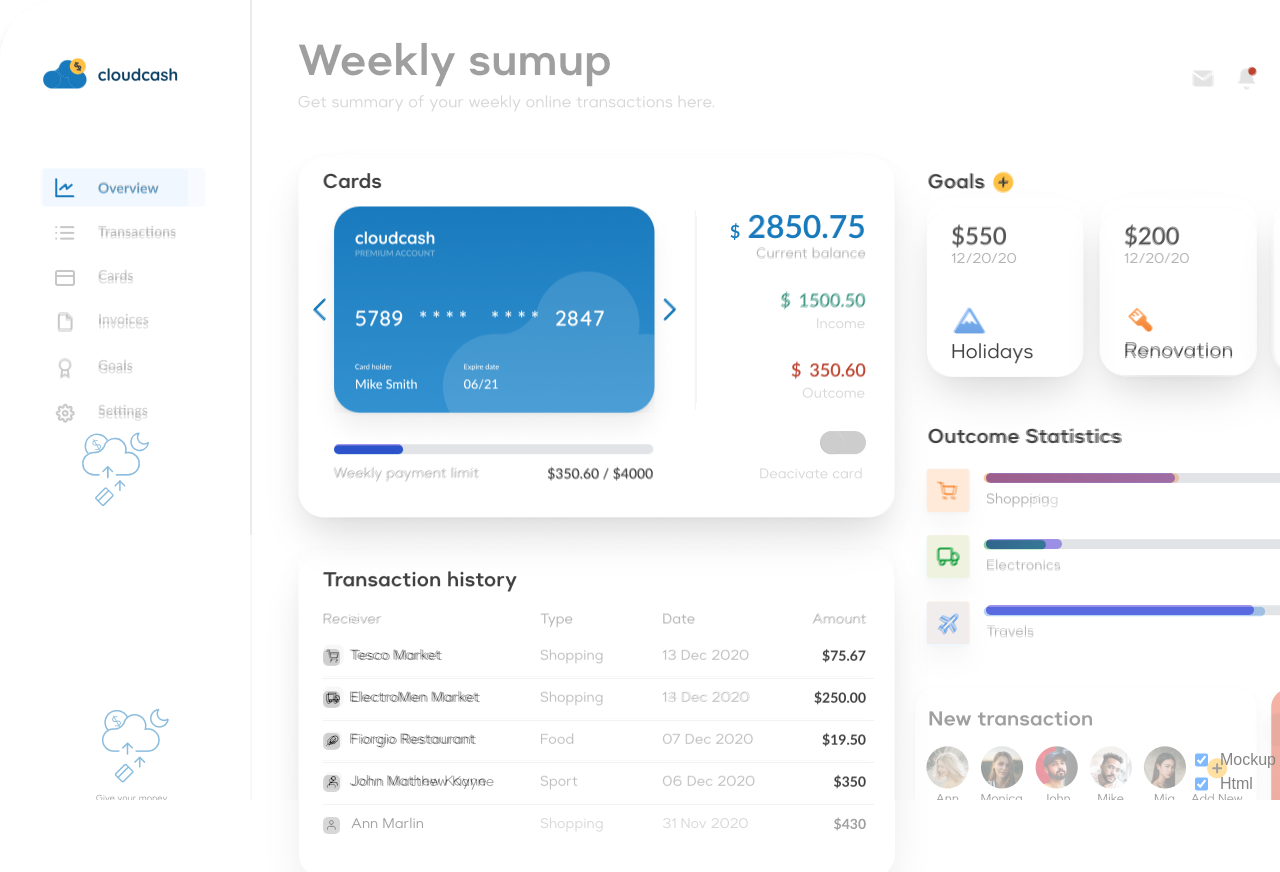
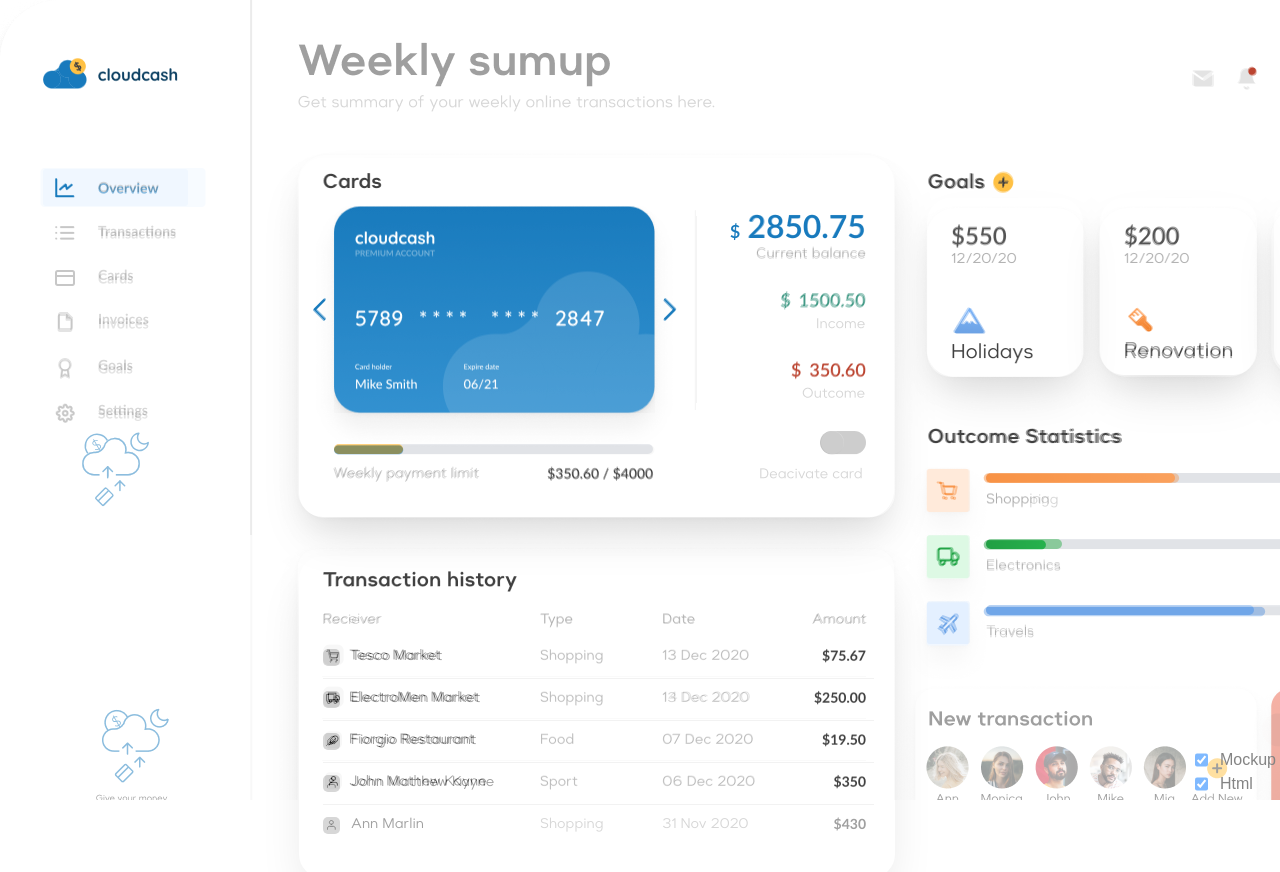
Before and after one commit to mauriciomateus/pixel-perfect-practice, a Next.js app: page /demos/dashboard-1 in a window 1280 px wide. Shown: the top 872 px of the page. Built offline with nearby package versions, Linux system fonts and the light colour scheme.

Commit message:
Stats section updates

```diff
--- a/src/frontend/dashboard-1/ProgressBar.tsx
+++ b/src/frontend/dashboard-1/ProgressBar.tsx
@@ -1,9 +1,10 @@
-export default function ProgressBar({ percentage }: { percentage: number }) {
+export default function ProgressBar({ percentage, barFillColor }: { percentage: number, barFillColor?: string }) {
+  const fillColor = barFillColor||'orange';
   return (
     <span className="flex h-2.5 bg-gray-300 rounded-lg w-full ">
       <span
-        className="rounded-lg bg-indigo-700 h-full"
-        style={{ width: `${percentage}%` }}
+        className="rounded-lg bg-background h-full"
+        style={{ width: `${percentage}%`, '--background': fillColor }}
       ></span>
     </span>
   );
--- a/src/frontend/dashboard-1/StatsSection.tsx
+++ b/src/frontend/dashboard-1/StatsSection.tsx
@@ -8,6 +8,7 @@ type StatData = {
   percentage: number;
   icon: ReactNode;
   iconBg: string;
+  barFillColor: string;
 };
 
 export default function StatsSection() {
@@ -46,7 +47,8 @@ export default function StatsSection() {
           />
         </svg>
       ),
-      iconBg: '#FFEADA'
+      iconBg: "#FFEADA",
+      barFillColor: "#f89449",
     },
     {
       label: "Electronics",
@@ -64,28 +66,33 @@ export default function StatsSection() {
             stroke="#22A447"
             stroke-width="2"
             stroke-linecap="round"
-            stroke-linejoin="round" />
+            stroke-linejoin="round"
+          />
           <path
             d="M14.5693 7.52442C14.5693 6.41985 15.4648 5.52441 16.5693 5.52441H17.3597C17.8901 5.52441 18.3988 5.73513 18.7739 6.1102L20.3164 7.65269C20.6914 8.02777 20.9022 8.53647 20.9022 9.06691V10.7619C20.9022 11.8665 20.0067 12.7619 18.9022 12.7619H16.5693C15.4648 12.7619 14.5693 11.8665 14.5693 10.7619V7.52442Z"
             stroke="#22A447"
             stroke-width="2"
             stroke-linecap="round"
-            stroke-linejoin="round" />
+            stroke-linejoin="round"
+          />
           <path
             d="M5.07129 17.2832C6.32041 17.2832 7.33301 16.2706 7.33301 15.0215C7.33301 13.7724 6.32041 12.7598 5.07129 12.7598C3.82218 12.7598 2.80957 13.7724 2.80957 15.0215C2.80957 16.2706 3.82218 17.2832 5.07129 17.2832Z"
             stroke="#22A447"
             stroke-width="2"
             stroke-linecap="round"
-            stroke-linejoin="round" />
+            stroke-linejoin="round"
+          />
           <path
             d="M16.8311 17.2832C18.0802 17.2832 19.0928 16.2706 19.0928 15.0215C19.0928 13.7724 18.0802 12.7598 16.8311 12.7598C15.5819 12.7598 14.5693 13.7724 14.5693 15.0215C14.5693 16.2706 15.5819 17.2832 16.8311 17.2832Z"
             stroke="#22A447"
             stroke-width="2"
             stroke-linecap="round"
-            stroke-linejoin="round" />
+            stroke-linejoin="round"
+          />
         </svg>
       ),
-      iconBg: "#FFEADA"
+      iconBg: "#DDF9E4",
+      barFillColor: "#22a145",
     },
     {
       label: "Travels",
@@ -104,7 +111,8 @@ export default function StatsSection() {
           />
         </svg>
       ),
-      iconBg: '#FFEADA'
+      iconBg: "#E4F0FF",
+      barFillColor: "#70a6e8",
     },
   ];
   return (
@@ -126,18 +134,25 @@ export default function StatsSection() {
 function Stat({ stat }: { stat: StatData }) {
   return (
     <div className="flex  mt-[16px]">
-      <div className="size-[43px] rounded-[3px] flex justify-center items-center bg-background " style={{'--background':stat.iconBg}}>
+      <div
+        className="size-[43px] rounded-[3px] flex justify-center items-center bg-background "
+        style={{ "--background": stat.iconBg }}
+      >
         {stat.icon}
       </div>
       <div className="flex-auto pt-[4px] ml-[16px] ">
-        <ProgressBar percentage={stat.percentage} />
+        <ProgressBar percentage={stat.percentage} barFillColor={stat.barFillColor} />
         <p
           className={`${supremaRegular.className} text-[14px] mt-[7px] text-light-gray`}
         >
           {stat.label}
         </p>
       </div>
-      <span className={`text-dark-gray ${latoSemibold.className} text-[24px] leading-none pr-[17px] ml-[17px] -mt-[2px]`}>{stat.percentage}%</span>
+      <span
+        className={`text-dark-gray ${latoSemibold.className} text-[24px] leading-none pr-[17px] ml-[17px] -mt-[2px]`}
+      >
+        {stat.percentage}%
+      </span>
     </div>
   );
 }
```
